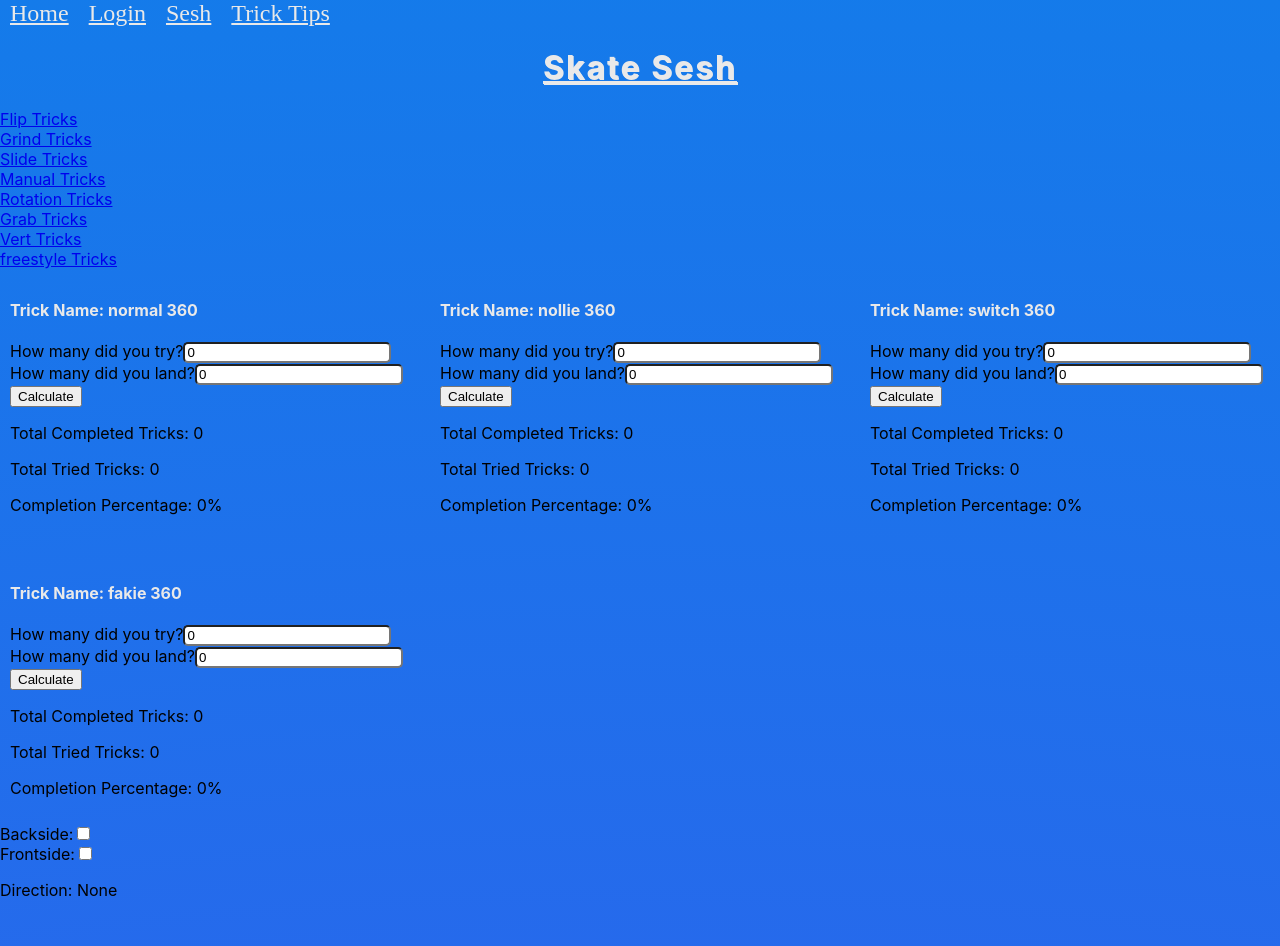
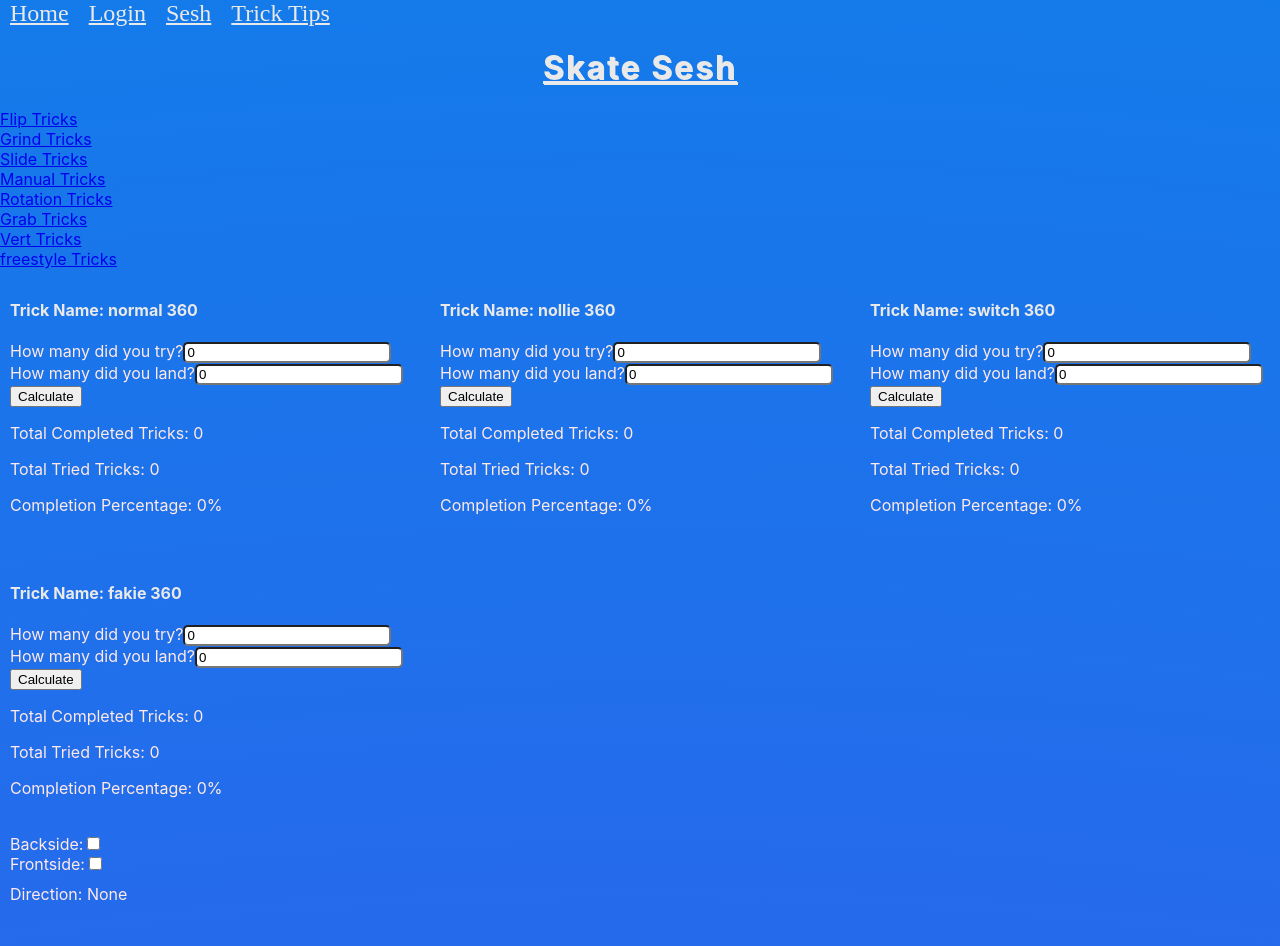
Before and after one commit to NekoCarreraDesigns/skate-sesh, a React (Create React App) app in the folder skate-sesh/: page /sessions/vert-tricks in a window 1280 px wide. Shown: the top 946 px of the page. Built offline with nearby package versions, Linux system fonts and the light colour scheme.

Commit message:
added classes to trick and styled the pargraph

```diff
--- a/skate-sesh/src/components/rotationDirection/RotationDirection.css
+++ b/skate-sesh/src/components/rotationDirection/RotationDirection.css
@@ -0,0 +1,16 @@
+.checkbox-group {
+    display: grid;
+    margin: 10px;
+}
+
+.checkbox-item {
+    border-radius: 50px;
+}
+
+.checkbox-label, .checkbox-paragraph {
+    color: rgb(255,233,233);
+}
+
+.checkbox-paragraph {
+    margin: 10px;
+}
--- a/skate-sesh/src/components/rotationDirection/RotationDirection.js
+++ b/skate-sesh/src/components/rotationDirection/RotationDirection.js
@@ -23,7 +23,7 @@ const RotationDirection = () => {
     <>
       <div className='checkbox-group'>
         <div className='checkbox-item'>
-          <label>Backside:</label>
+          <label className='checkbox-label'>Backside:</label>
           <input
             type='checkbox'
             checked={isBackside}
@@ -31,7 +31,7 @@ const RotationDirection = () => {
           />
         </div>
         <div className='checkbox-item'>
-          <label>Frontside:</label>
+          <label className='checkbox-label'>Frontside:</label>
           <input
             type='checkbox'
             checked={isFrontside}
@@ -42,7 +42,7 @@ const RotationDirection = () => {
       {isBackside && isFrontside && (
         <p className='warning'>Please select only one rotation type.</p>
       )}
-      <p>
+      <p className='checkbox-paragraph'>
         Direction:{" "}
         {isBackside ? "Backside" : isFrontside ? "Frontside" : "None"}
       </p>
--- a/skate-sesh/src/components/trick/Trick.css
+++ b/skate-sesh/src/components/trick/Trick.css
@@ -0,0 +1,3 @@
+.trick-paragraph, .trick-label {
+    color: rgb(255, 233,233);
+}
--- a/skate-sesh/src/components/trick/Trick.js
+++ b/skate-sesh/src/components/trick/Trick.js
@@ -33,7 +33,7 @@ const Trick = ({
         {" "}
         Trick Name: {options} {trickName}
       </h4>
-      <label>How many did you try?</label>
+      <label className='trick-label'>How many did you try?</label>
       <input
         className='trick-input'
         trickName={trickName}
@@ -50,7 +50,7 @@ const Trick = ({
         }}
       />
       <br />
-      <label>How many did you land?</label>
+      <label className='trick-label'>How many did you land?</label>
       <input
         className='trick-input'
         placeholder='how many did you land?'
@@ -66,9 +66,13 @@ const Trick = ({
       />
 
       <button onClick={handleCalculateClick}>Calculate</button>
-      <p>Total Completed Tricks: {totalLandedTricks}</p>
-      <p>Total Tried Tricks: {totalTriedTricks}</p>
-      <p>Completion Percentage: {calculateCompletionPercentage()}%</p>
+      <p className='trick-paragraph'>
+        Total Completed Tricks: {totalLandedTricks}
+      </p>
+      <p className='trick-paragraph'>Total Tried Tricks: {totalTriedTricks}</p>
+      <p className='trick-paragraph'>
+        Completion Percentage: {calculateCompletionPercentage()}%
+      </p>
     </div>
   );
 };
```
